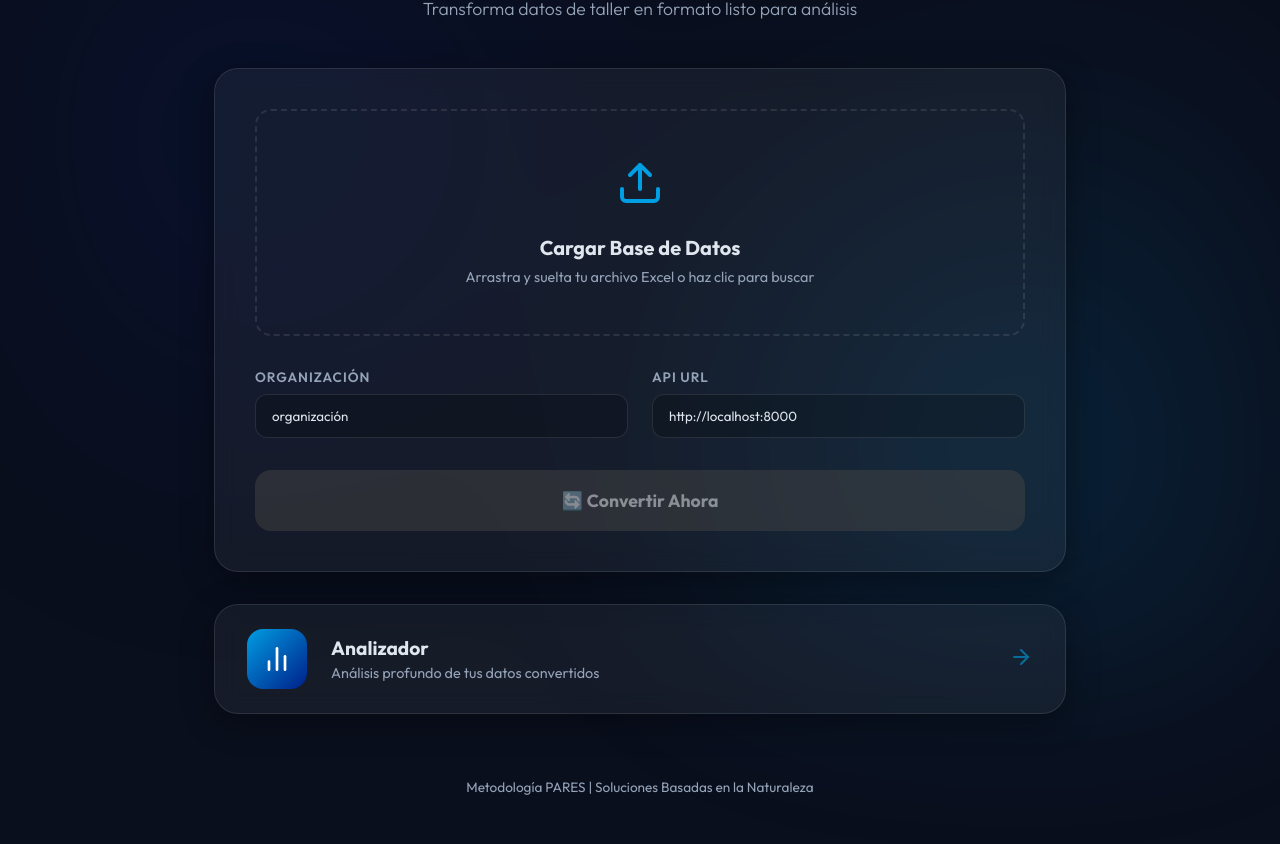
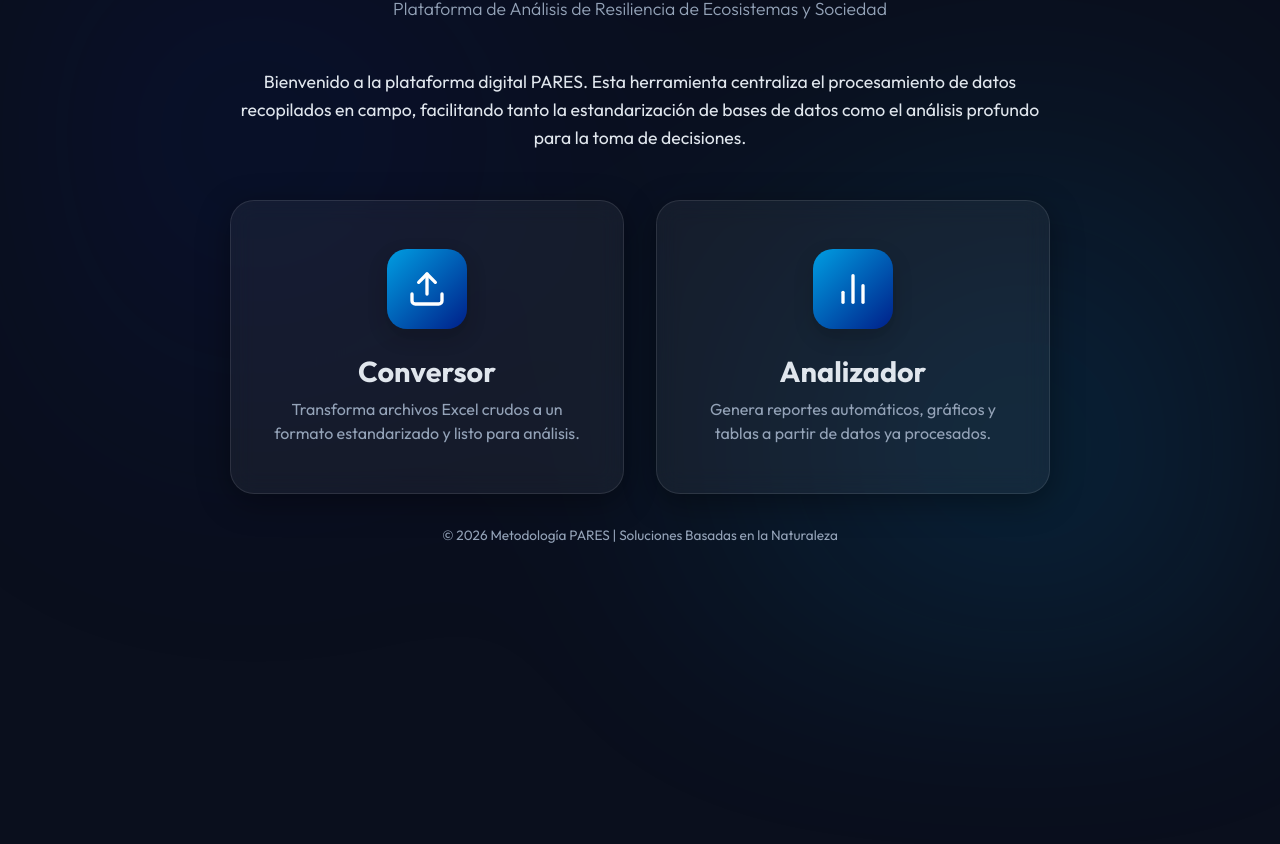
Before and after one commit to horace1980maker/Data-Analysis-PARES, a plain HTML site: page pares_converter/ui/index.html in a window 1280 px wide. Shown: the part 109-953 px from the top of the page. After the commit the page ends 800 px from the top, so only its background shows below. Drawn offline with Linux system fonts and the light colour scheme.

```diff
--- a/pares_converter/ui/index.html
+++ b/pares_converter/ui/index.html
@@ -4,148 +4,139 @@
 <head>
     <meta charset="UTF-8">
     <meta name="viewport" content="width=device-width, initial-scale=1.0">
-    <title>PARES Conversor | Transformador Excel</title>
+    <title>PARES | Inicio</title>
     <link rel="preconnect" href="https://fonts.googleapis.com">
     <link rel="preconnect" href="https://fonts.gstatic.com" crossorigin>
     <link href="https://fonts.googleapis.com/css2?family=Outfit:wght@300;400;600;700&display=swap" rel="stylesheet">
     <link rel="stylesheet" href="/ui/style.css">
+    <style>
+        .home-grid {
+            display: grid;
+            grid-template-columns: 1fr 1fr;
+            gap: 2rem;
+            margin-top: 2rem;
+            padding: 0 1rem;
+        }
+
+        .home-card {
+            display: flex;
+            flex-direction: column;
+            align-items: center;
+            text-align: center;
+            padding: 3rem 2rem;
+            text-decoration: none;
+            color: inherit;
+            height: 100%;
+            transition: all 0.3s ease;
+            background: rgba(255, 255, 255, 0.05);
+            border: 1px solid var(--glass-border);
+            border-radius: 24px;
+        }
+
+        .home-card:hover {
+            transform: translateY(-8px);
+            border-color: var(--primary);
+            background: rgba(255, 255, 255, 0.08);
+            box-shadow: 0 12px 40px rgba(0, 158, 226, 0.15);
+        }
+
+        .home-icon {
+            width: 80px;
+            height: 80px;
+            background: linear-gradient(135deg, var(--primary), var(--primary-dark));
+            border-radius: 20px;
+            display: flex;
+            align-items: center;
+            justify-content: center;
+            margin-bottom: 1.5rem;
+            color: white;
+            box-shadow: 0 8px 20px rgba(0, 0, 0, 0.2);
+        }
+
+        .home-card h2 {
+            font-size: 1.8rem;
+            font-weight: 700;
+            margin-bottom: 0.5rem;
+            color: var(--text-main);
+        }
+
+        .home-card p {
+            font-size: 1rem;
+            color: var(--text-dim);
+            line-height: 1.5;
+        }
+
+        .hero-section {
+            text-align: center;
+            max-width: 800px;
+            margin: 0 auto 3rem auto;
+        }
+
+        @media (max-width: 768px) {
+            .home-grid {
+                grid-template-columns: 1fr;
+            }
+        }
+    </style>
 </head>
 
 <body>
     <div class="glass-bg"></div>
 
     <div class="container">
-        <!-- Language Toggle -->
-        <div class="lang-toggle">
-            <button class="lang-btn" data-lang="es">ES</button>
-            <button class="lang-btn" data-lang="en">EN</button>
-        </div>
-
         <header>
             <div class="logo-area">
                 <div class="icon-pulse"></div>
-                <h1>PARES <span data-i18n="nav.converter">Conversor</span></h1>
+                <h1>Metodología <span>PARES</span></h1>
             </div>
-            <p class="subtitle" data-i18n="converter.subtitle">Transforma datos de taller en formato listo para análisis
-            </p>
+            <p class="subtitle">Plataforma de Análisis de Resiliencia de Ecosistemas y Sociedad</p>
         </header>
 
         <main>
-            <!-- Converter Card -->
-            <section class="card glass">
-                <div class="card-content">
-                    <div class="upload-area" id="drop-zone">
-                        <input type="file" id="file-input" hidden accept=".xlsx">
-                        <div class="upload-icon">
-                            <svg xmlns="http://www.w3.org/2000/svg" width="48" height="48" viewBox="0 0 24 24"
-                                fill="none" stroke="currentColor" stroke-width="2" stroke-linecap="round"
-                                stroke-linejoin="round">
-                                <path d="M21 15v4a2 2 0 0 1-2 2H5a2 2 0 0 1-2-2v-4" />
-                                <polyline points="17 8 12 3 7 8" />
-                                <line x1="12" y1="3" x2="12" y2="15" />
-                            </svg>
-                        </div>
-                        <h3 data-i18n="converter.upload.title">Cargar Base de Datos</h3>
-                        <p data-i18n="converter.upload.hint">Arrastra y suelta tu archivo Excel o haz clic para buscar
-                        </p>
-                        <div class="file-info" id="file-info" style="display: none;">
-                            <span class="file-name" id="file-display-name"></span>
-                            <button class="remove-file" id="remove-file">&times;</button>
-                        </div>
-                    </div>
+            <div class="hero-section">
+                <p style="font-size: 1.1rem; line-height: 1.6; color: var(--text-main);">
+                    Bienvenido a la plataforma digital PARES. Esta herramienta centraliza el procesamiento de datos
+                    recopilados en campo,
+                    facilitando tanto la estandarización de bases de datos como el análisis profundo para la toma de
+                    decisiones.
+                </p>
+            </div>
 
-                    <div class="controls">
-                        <div class="input-group">
-                            <label for="org-slug" data-i18n="converter.org.label">Organización</label>
-                            <input type="text" id="org-slug" value="organización" placeholder="ej. organización">
-                        </div>
-                        <div class="input-group">
-                            <label for="api-url">API URL</label>
-                            <input type="text" id="api-url" value="http://localhost:8000"
-                                placeholder="http://localhost:8000">
-                        </div>
-                    </div>
-
-                    <button id="convert-btn" class="primary-btn" disabled>
-                        <span data-i18n="converter.button.convert">🔄 Convertir Ahora</span>
-                        <div class="loader" style="display: none;"></div>
-                    </button>
-                </div>
-            </section>
-
-            <!-- Result Card -->
-            <section id="result-card" class="card glass result-card" style="display: none;">
-                <div class="result-header">
-                    <div class="success-icon">
-                        <svg xmlns="http://www.w3.org/2000/svg" width="24" height="24" viewBox="0 0 24 24" fill="none"
+            <div class="home-grid">
+                <!-- Converter Option -->
+                <a href="/converter" class="home-card glass">
+                    <div class="home-icon">
+                        <svg xmlns="http://www.w3.org/2000/svg" width="40" height="40" viewBox="0 0 24 24" fill="none"
                             stroke="currentColor" stroke-width="2" stroke-linecap="round" stroke-linejoin="round">
-                            <path d="M22 11.08V12a10 10 0 1 1-5.93-9.14" />
-                            <polyline points="22 4 12 14.01 9 11.01" />
+                            <path d="M21 15v4a2 2 0 0 1-2 2H5a2 2 0 0 1-2-2v-4" />
+                            <polyline points="17 8 12 3 7 8" />
+                            <line x1="12" y1="3" x2="12" y2="15" />
                         </svg>
                     </div>
-                    <h3 data-i18n="converter.success">¡Conversión Completada!</h3>
-                </div>
-                <div class="stats-grid">
-                    <div class="stat-item">
-                        <span class="stat-label">GeoId</span>
-                        <span class="stat-value" id="res-geoid">-</span>
-                    </div>
-                    <div class="stat-item">
-                        <span class="stat-label">QA Issues</span>
-                        <span class="stat-value" id="res-qa">-</span>
-                    </div>
-                </div>
-                <button id="download-btn" class="secondary-btn">
-                    <svg xmlns="http://www.w3.org/2000/svg" width="20" height="20" viewBox="0 0 24 24" fill="none"
-                        stroke="currentColor" stroke-width="2" stroke-linecap="round" stroke-linejoin="round">
-                        <path d="M21 15v4a2 2 0 0 1-2 2H5a2 2 0 0 1-2-2v-4" />
-                        <polyline points="7 10 12 15 17 10" />
-                        <line x1="12" y1="15" x2="12" y2="3" />
-                    </svg>
-                    <span data-i18n="converter.download">📥 Descargar Archivo Convertido</span>
-                </button>
-            </section>
+                    <h2>Conversor</h2>
+                    <p>Transforma archivos Excel crudos a un formato estandarizado y listo para análisis.</p>
+                </a>
 
-            <!-- Analyzer Link Card -->
-            <section class="card glass link-card">
-                <a href="/analyzer" class="link-card-content">
-                    <div class="link-icon">
-                        <svg xmlns="http://www.w3.org/2000/svg" width="32" height="32" viewBox="0 0 24 24" fill="none"
+                <!-- Analyzer Option -->
+                <a href="/analyzer" class="home-card glass">
+                    <div class="home-icon">
+                        <svg xmlns="http://www.w3.org/2000/svg" width="40" height="40" viewBox="0 0 24 24" fill="none"
                             stroke="currentColor" stroke-width="2" stroke-linecap="round" stroke-linejoin="round">
                             <line x1="18" y1="20" x2="18" y2="10" />
                             <line x1="12" y1="20" x2="12" y2="4" />
                             <line x1="6" y1="20" x2="6" y2="14" />
                         </svg>
                     </div>
-                    <div class="link-info">
-                        <h3 data-i18n="nav.analyzer">Ir al Analizador</h3>
-                        <p data-i18n="analyzer.subtitle">Análisis profundo de tus datos convertidos</p>
-                    </div>
-                    <div class="link-arrow">
-                        <svg xmlns="http://www.w3.org/2000/svg" width="24" height="24" viewBox="0 0 24 24" fill="none"
-                            stroke="currentColor" stroke-width="2" stroke-linecap="round" stroke-linejoin="round">
-                            <line x1="5" y1="12" x2="19" y2="12"></line>
-                            <polyline points="12 5 19 12 12 19"></polyline>
-                        </svg>
-                    </div>
+                    <h2>Analizador</h2>
+                    <p>Genera reportes automáticos, gráficos y tablas a partir de datos ya procesados.</p>
                 </a>
-            </section>
+            </div>
         </main>
 
         <footer>
-            <p data-i18n="app.footer">© 2026 Metodología PARES | Soluciones Basadas en la Naturaleza</p>
+            <p>© 2026 Metodología PARES | Soluciones Basadas en la Naturaleza</p>
         </footer>
     </div>
-
-    <div id="toast-container"></div>
-
-    <script src="/ui/i18n.js"></script>
-    <script src="/ui/app.js"></script>
-    <script>
-        document.addEventListener('DOMContentLoaded', () => {
-            if (window.i18n) window.i18n.initLangToggle();
-        });
-    </script>
 </body>
 
 </html>
```
Also changed, not shown: pares_converter/ui/converter.html (added, +151 -0 lines), 1 other file.
